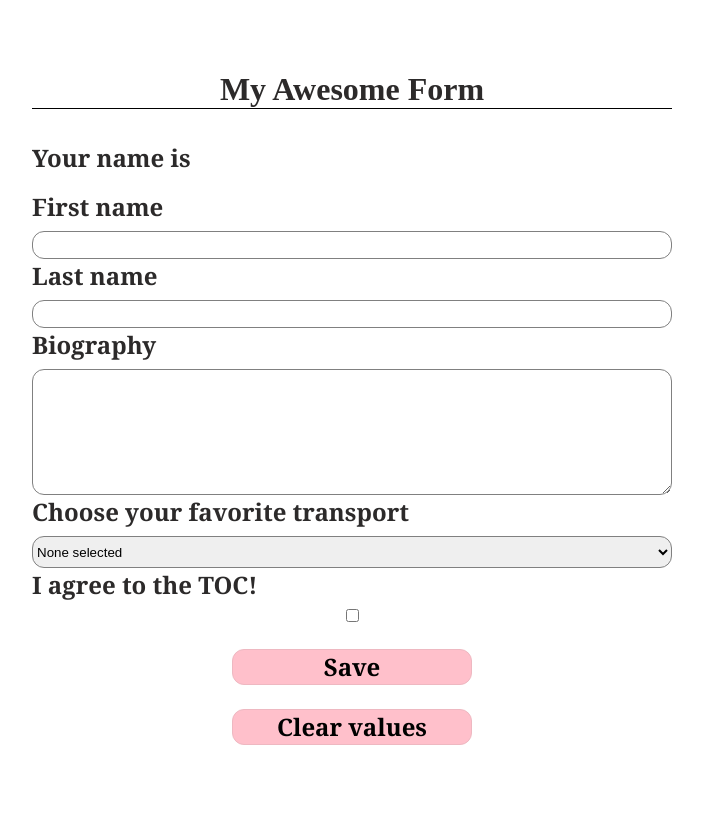
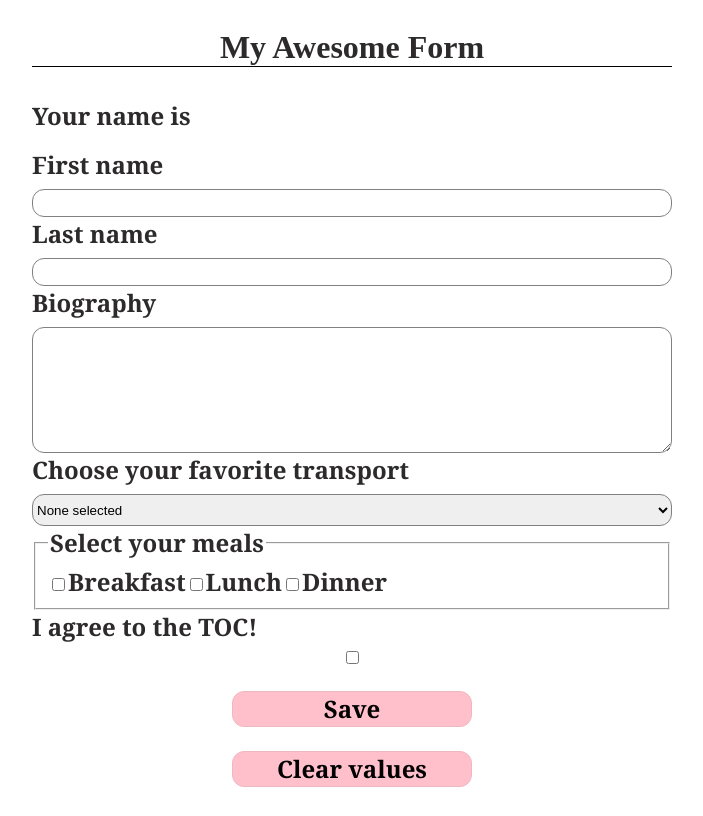
Before and after one commit to carla-vartolomei/forms-in-react, a React (Create React App) app: page / in a window 1280 px wide. Shown: the whole page, without its empty margins (288-991 px from the left). Built offline with nearby package versions, Linux system fonts and the light colour scheme.

Commit message:
grouping checkboxes

```diff
--- a/src/Form.js
+++ b/src/Form.js
@@ -6,7 +6,10 @@
   lastName: '',
   biography: '',
   transport: '',
-  agree: false
+  agree: false,
+  breakfast: false,
+  lunch: false,
+  dinner: false,
 }
 
 const Form = () => {
@@ -69,6 +72,33 @@
         <option value='cars'>Cars</option>
         <option value='boats'>Boats</option>
       </select>
+      <fieldset>
+        <legend>Select your meals</legend>
+        <input
+          type='checkbox'
+          id='breakfast'
+          name='breakfast'
+          onChange={onChangeHandler}
+          checked={formState.breakfast}
+        />
+        <label htmlFor='breakfast'>Breakfast</label>
+        <input
+          type='checkbox'
+          id='lunch'
+          name='lunch'
+          onChange={onChangeHandler}
+          checked={formState.lunch}
+        />
+        <label htmlFor='lunch'>Lunch</label>
+        <input
+          type='checkbox'
+          id='dinner'
+          name='dinner'
+          onChange={onChangeHandler}
+          checked={formState.dinner}
+        />
+        <label htmlFor='dinner'>Dinner</label>
+      </fieldset>
       <label htmlFor='agree'>I agree to the TOC!</label>
       <input
         type='checkbox'
--- a/src/form.css
+++ b/src/form.css
@@ -25,7 +25,7 @@
   background-color: pink;
 }
 
-label, span, button, option{
+label, span, button, option, legend{
   font-size: 1.5rem;
   font-family:Georgia, 'Times New Roman', Times, serif;
   font-weight: bold;
```
